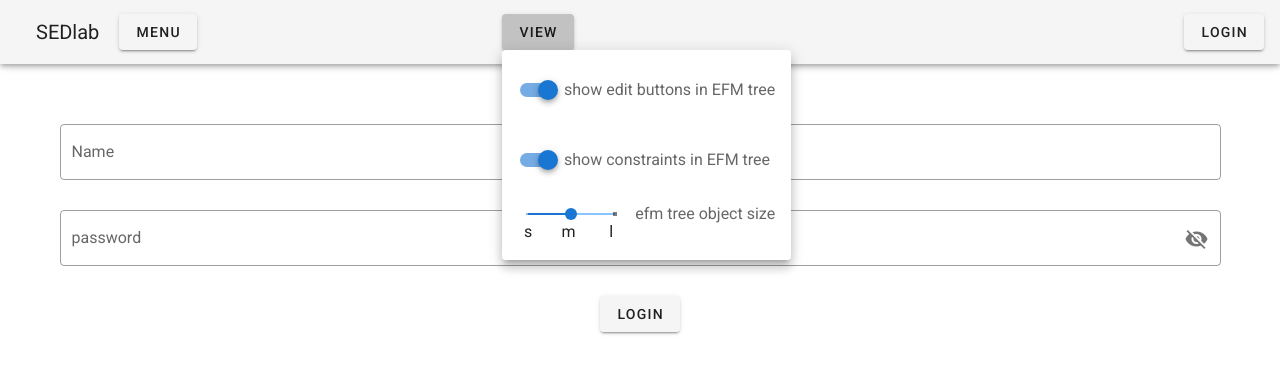
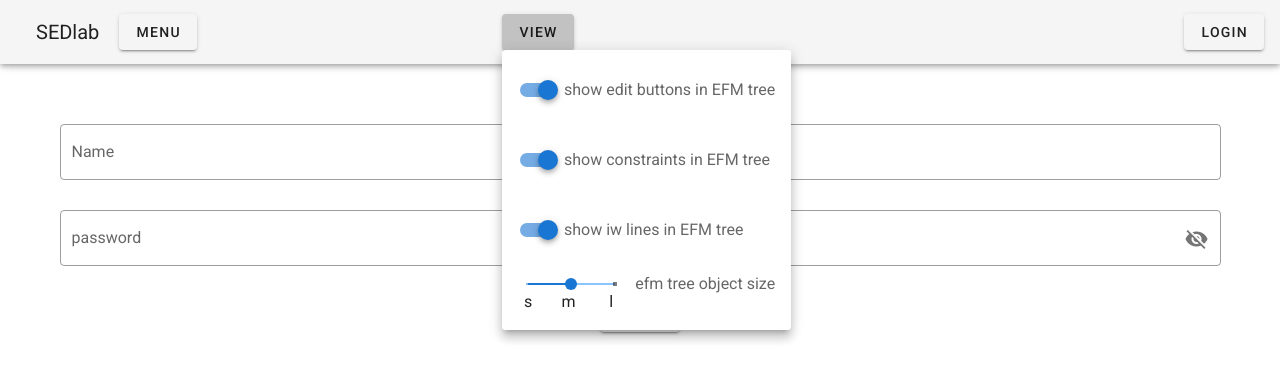
Before and after one commit to mujakob/efmModeller, a Vue app: page /login in a window 1280 px wide. Both pictures are taken after a click on the button "VIEW". Shown: the top 380 px of the page. Built offline with nearby package versions, Linux system fonts and the light colour scheme.

Commit message:
improved iw rendering + iw setting
removed scroll from offset in iwLine
lines still don't update when elements change (change in view settings)

```diff
--- a/src/components/efm/iwLine.vue
+++ b/src/components/efm/iwLine.vue
@@ -52,7 +52,7 @@ export default {
   data() {
     return {
       // curveheight determines how far out from the lower point we bend the curve, factorised with curve length
-      curveHeightFactor: 1,
+      curveHeightFactor: 0.4,
       identifierRadius: 10,
       lineWidth: 3,
       arrowHeight: 10,
@@ -204,9 +204,11 @@ export default {
 
       var canvasRect = this.efmCanvas.getBoundingClientRect();
 
+      console.log(rect.top, scrollTop, canvasRect.top)
+
       return {
-        y: rect.top + scrollTop - canvasRect.top,
-        x: rect.left + scrollLeft - canvasRect.left,
+        y: rect.top - canvasRect.top,
+        x: rect.left - canvasRect.left,
       };
     },
 
--- a/src/components/efm/iwLineContainer.vue
+++ b/src/components/efm/iwLineContainer.vue
@@ -34,7 +34,7 @@ export default {
           this.svgWidth = newWidth
       },
       setHeight(newHeight) {
-          this.svgHeight = newHeight
+          this.svgHeight = newHeight + 'px'
           this.$emit('new:height', this.svgHeight)
       }
   }
--- a/src/components/viewMenu.vue
+++ b/src/components/viewMenu.vue
@@ -15,6 +15,12 @@
                     v-model="toggleConstraints"
                     :disabled="!treeObjectSize"
                     label="show constraints in EFM tree"
+                />
+            </v-list-item>
+            <v-list-item>
+                 <v-switch
+                    v-model="toggleIW"
+                    label="show iw lines in EFM tree"
                 />
             </v-list-item>
             <v-list-item>
@@ -47,6 +53,7 @@ export default {
             "showEditor",
             "treeObjectSize",
             "showConstraints",
+            "showIW",
         ]),
          toggleEditor: {
             get: function() {
@@ -64,6 +71,14 @@ export default {
                 this.$store.commit("setConstraintVisibility", value)
             }
         },
+        toggleIW: {
+            get: function() {
+                return this.showIW
+            },
+            set: function(value) {
+                this.$store.commit("setIWvisibility", value)
+            }
+        },
         objectSize: {
             get: function() {
                 return this.treeObjectSize
--- a/src/store/index.js
+++ b/src/store/index.js
@@ -62,6 +62,9 @@ const settingsStore = {
       } else {
         return false
       }
+    },
+    showIW: (state) => {
+      return state.show_iwLines
     }
   },
   mutations: {
@@ -77,6 +80,9 @@ const settingsStore = {
     },
     setConstraintVisibility(state, showC) {
       state.show_constraints = showC
+    },
+    setIWvisibility(state, showIW) {
+      state.show_iwLines = showIW
     }
   },
   actions: {},
--- a/src/views/efm/efmTreeView.vue
+++ b/src/views/efm/efmTreeView.vue
@@ -18,7 +18,10 @@
       style="z-index: 10"
     />
 
-    <iw-line-container @new:height="setHeight"/>
+    <iw-line-container
+      v-if="showIW"
+      @new:height="setHeight"
+    />
 
     <!-- Add / edit menut -->
     <NewDS
@@ -70,6 +73,8 @@ export default {
   name: "efmTreeView",
   computed: {
     ...mapGetters("efm", ["treeInfo", "getEFMobjectsByType",]),
+    // settings:
+    ...mapGetters(['showIW'])
   },
   methods: {
     newObject(data) {
```
